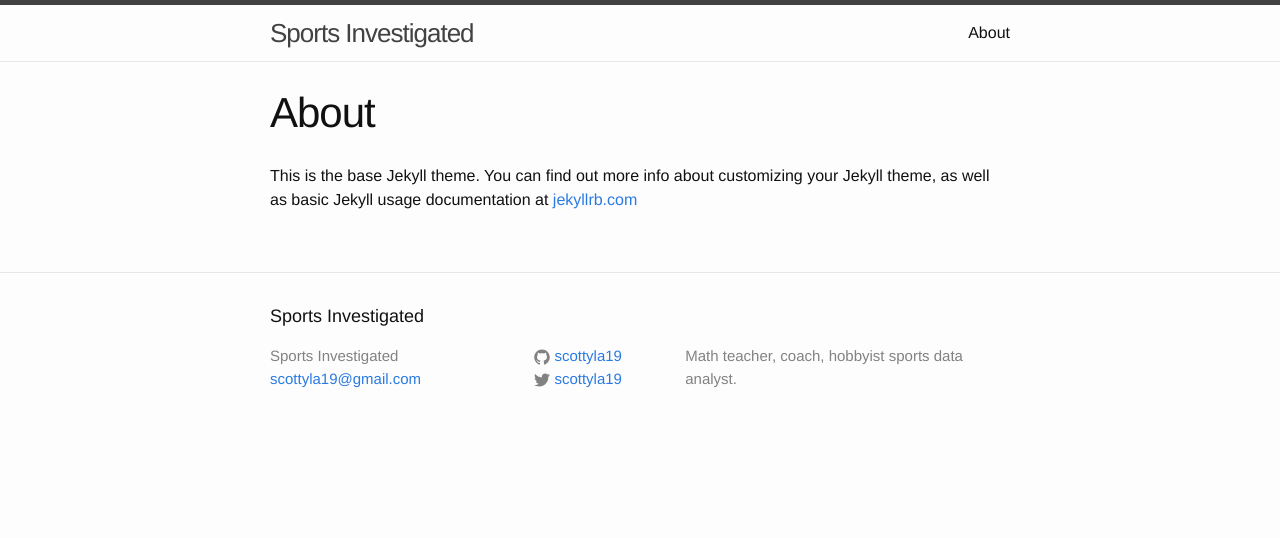
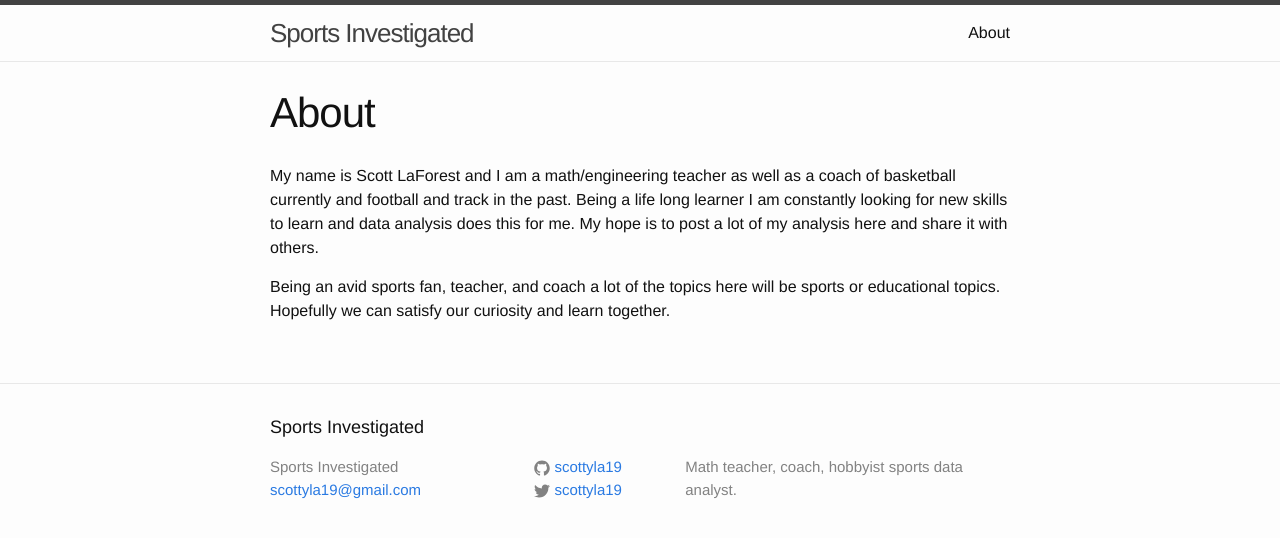
Before and after one commit to scottyla19/scottyla19.github.io, a Jekyll site: the page built from about.md, in a window 1280 px wide. Shown: the top 538 px of the page. Built offline with Jekyll 4.4.1, drawn with Linux system fonts in a browser that asks for light colours.

Commit message:
Update about.md

```diff
--- a/about.md
+++ b/about.md
@@ -4,4 +4,6 @@ title: About
 permalink: /about/
 ---
 
-This is the base Jekyll theme. You can find out more info about customizing your Jekyll theme, as well as basic Jekyll usage documentation at [jekyllrb.com](http://jekyllrb.com/)
+My name is Scott LaForest and I am a math/engineering teacher as well as a coach of basketball currently and football and track in the past. Being a life long learner I am constantly looking for new skills to learn and data analysis does this for me. My hope is to post a lot of my analysis here and share it with others.
+
+Being an avid sports fan, teacher, and coach a lot of the topics here will be sports or educational topics. Hopefully we can satisfy our curiosity and learn together.
```
